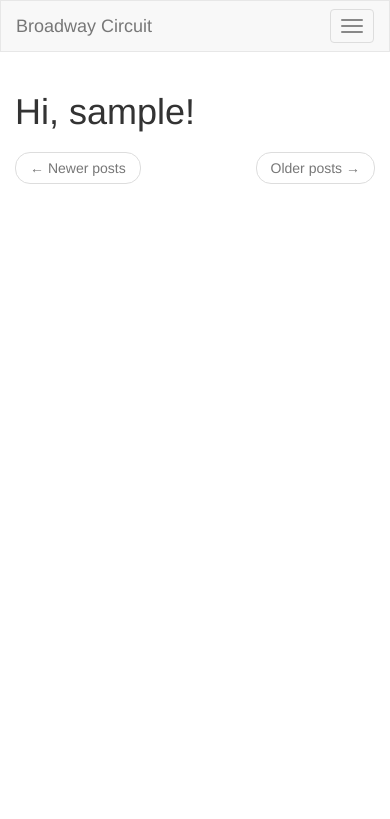
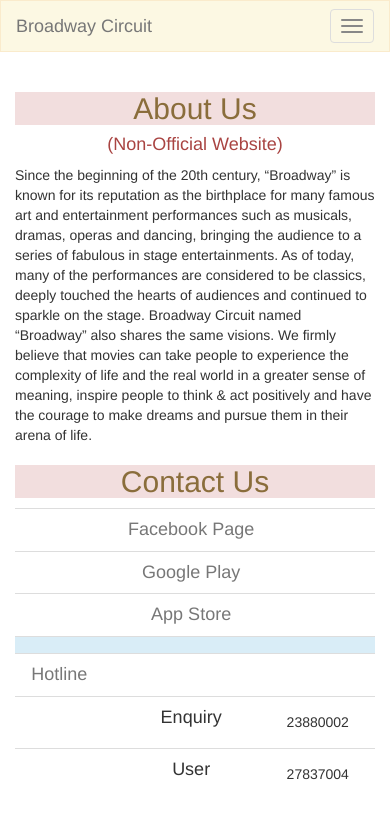
Before and after one commit to JoanPuncy/WAD_Project, a Flask app: page / in a window 390 px wide. Shown: the top 819 px of the page. Run offline with Flask 2, Linux system fonts and the light colour scheme; the visitor is signed in with stand-in values (Sample User, id 1); data comes from the database, SQL or seed files in the repository; some libraries are stand-ins or nearby versions.

Commit message:
4th Update Commit

```diff
--- a/app/models.py
+++ b/app/models.py
@@ -6,6 +6,21 @@ from flask_login import UserMixin
 from werkzeug.security import generate_password_hash, check_password_hash
 import jwt
 from app import db, login
+
+'''
+c_followers = db.Table(
+    'cw_cfollow', db.Column('c_fol_id', db.Integer, primary_key=True),
+    db.Column('c_foled_id', db.Integer, db.ForeignKey('cw_cinemas.cid'))
+)
+'''
+
+
+'''
+m_followers = db.Table(
+    'cw_mfollow', db.Column('m_fol_id', db.Integer, primary_key=True),
+    db.Column('m_foled_id', db.Integer, db.ForeignKey('cw_movie.cid'))
+)
+'''
 
 
 class User(UserMixin, db.Model):
--- a/app/templates/base.html
+++ b/app/templates/base.html
@@ -5,7 +5,7 @@
 {% endblock %}
 
 {% block navbar %}
-    <nav class="navbar navbar-default">
+    <nav class="navbar navbar-default alert-warning">
         <div class="container">
             <div class="navbar-header">
                 <button type="button" class="navbar-toggle collapsed" data-toggle="collapse"
--- a/app/templates/index.html
+++ b/app/templates/index.html
@@ -2,23 +2,68 @@
 {% import 'bootstrap/wtf.html' as wtf %}
 
 {% block current_app_content %}
-    <h1>{{ _('Hi, %(username)s!', username=current_user.username) }}</h1>
-    {% if form %}
-        {{ wtf.quick_form(form) }}
-        <br>
-    {% endif %}
-    <nav aria-label="...">
-        <ul class="pager">
-            <li class="previous{% if not prev_url %} disabled{% endif %}">
-                <a href="{{ prev_url or '#' }}">
-                    <span aria-hidden="true">&larr;</span> {{ _('Newer posts') }}
-                </a>
-            </li>
-            <li class="next{% if not next_url %} disabled{% endif %}">
-                <a href="{{ next_url or '#' }}">
-                    {{ _('Older posts') }} <span aria-hidden="true">&rarr;</span>
-                </a>
-            </li>
-        </ul>
-    </nav>
+    <div class="card" id="AU">
+        <div class="bg-danger text-center text-warning"><h2>{{ _('About Us') }}</h2></div>
+        <h4 class="text-center text-danger">{{ _('(Non-Official Website)') }}</h4>
+        <p>{{ _('Since the beginning of the 20th century,
+        “Broadway” is known for its reputation as the birthplace for many famous art and entertainment
+        performances such as musicals, dramas, operas and dancing, bringing the audience to a series of fabulous
+        in stage entertainments. As of today, many of the performances are considered to be classics, deeply touched
+        the hearts of audiences and continued to sparkle on the stage. Broadway Circuit named “Broadway” also shares
+        the same visions. We firmly believe that movies can take people to experience the complexity of life and
+        the real world in a greater sense of meaning, inspire people to think & act positively and have the courage
+        to make dreams and pursue them in their arena of life.') }}</p>
+    </div>
+
+    <div class="card" id="CU">
+        <div class="bg-danger text-center text-warning"><h2>{{ _('Contact Us') }}</h2></div>
+        <table class="table table-hover text-center h4">
+            <tr>
+                <td></td>
+                <td>
+                    <a href="https://www.facebook.com/broadwaycircuit" class="text-muted" target="_blank">
+                        Facebook Page
+                    </a></td>
+                <td></td>
+            </tr>
+            <tr>
+                <td></td>
+                <td><a href="https://play.google.com/store/apps/details?id=gd.com.client.broadway&hl=zh_HK"
+                       class="text-muted" target="_blank">
+                    Google Play
+                </a></td>
+                <td></td>
+            </tr>
+            <tr>
+                <td></td>
+                <td><a href="https://apps.apple.com/hk/app/ticketing-broadway-palace-amc/id403690922"
+                       class="text-muted" target="_blank">
+                    App Store
+                </a></td>
+                <td></td>
+            </tr>
+            <tr class="bg-info">
+                <td></td>
+                <td></td>
+                <td></td>
+            </tr>
+            <tr>
+                <td class="text-muted">{{ _('Hotline') }}</td>
+                <td></td>
+                <td></td>
+            </tr>
+            <tr>
+                <td></td>
+                <td class="text-center">{{ _('Enquiry') }}</td>
+                <td class="text-left"><h5>23880002</h5></td>
+            </tr>
+            <tr>
+                <td></td>
+                <td class="text-center">{{ _('User') }}</td>
+                <td class="text-left"><h5>27837004</h5></td>
+
+            </tr>
+        </table>
+    </div>
+
 {% endblock %}
--- a/app/templates/user.html
+++ b/app/templates/user.html
@@ -1,6 +1,7 @@
 {% extends "base.html" %}
 
 {% block current_app_content %}
+    <h1 class="text-center text-success">{{ _('Hi, %(username)s!', username=current_user.username) }}</h1>
     <table class="table table-hover">
         <tr>
             <td width="127px"><img src="{{ user.avatar(127) }}"></td>
```
Also changed, not shown: app/templates/cinemas.html (+26 -1 lines), app/templates/edit_profile.html (+8 -5 lines), app/templates/movie_category.html (+4 -4 lines), app/templates/report.html (+8 -5 lines).
